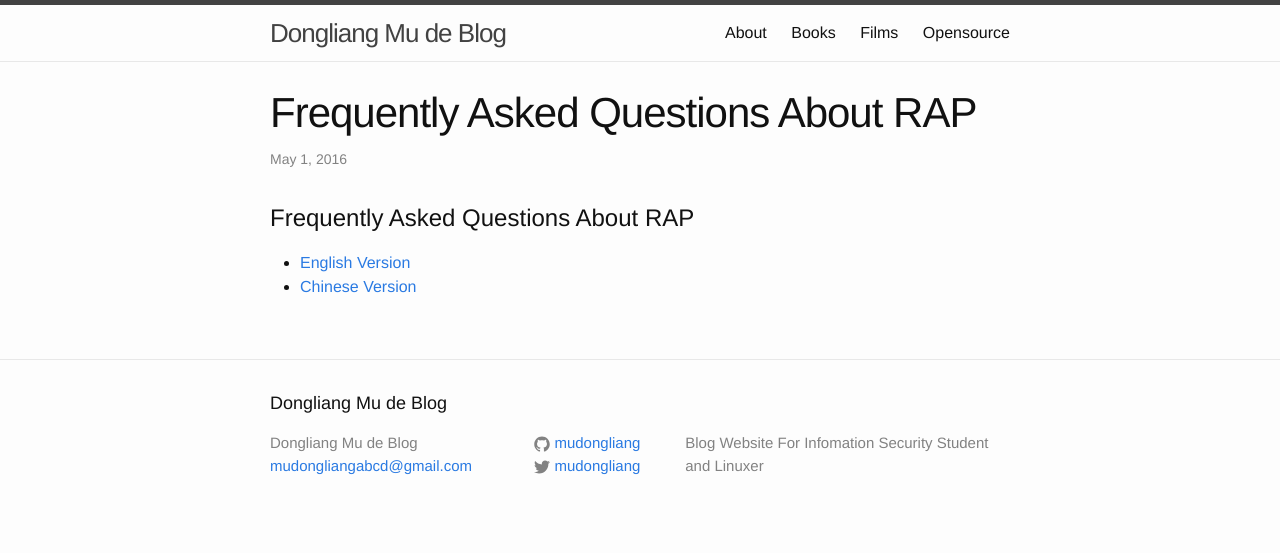
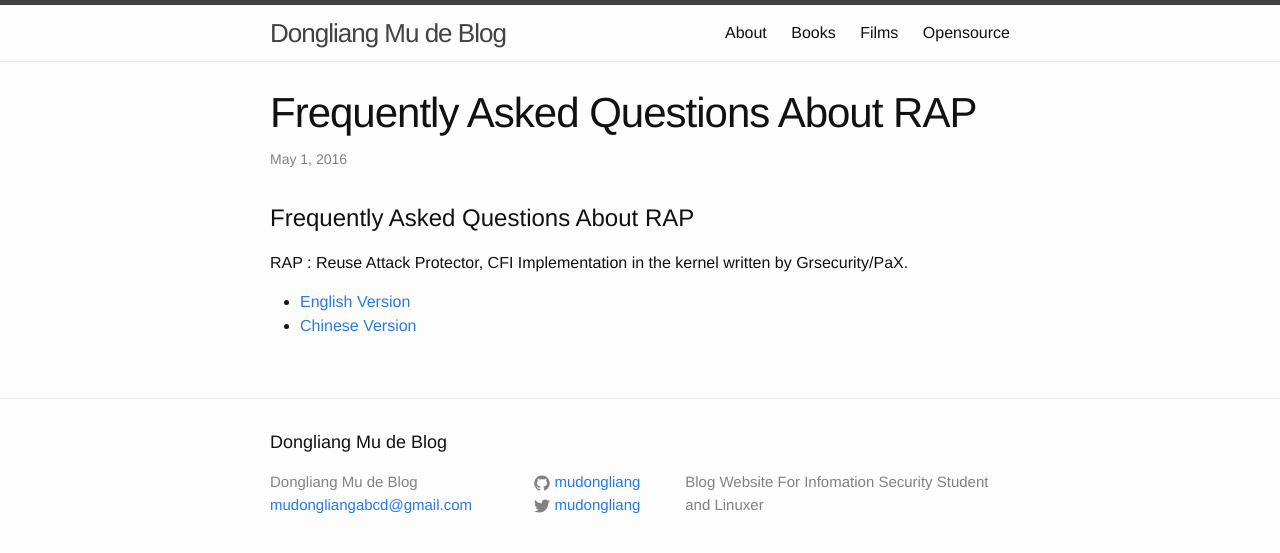
Before and after one commit to mudongliang/mudongliang.github.io, a Jekyll site: the page built from _posts/2016-05-01-frequently-asked-questions-about-rap.md, in a window 1280 px wide. Shown: the top 553 px of the page. Built offline with Jekyll 4.4.1, drawn with Linux system fonts in a browser that asks for light colours.

Commit message:
Add explain for RAP

```diff
--- a/_posts/2016-05-01-frequently-asked-questions-about-rap.md
+++ b/_posts/2016-05-01-frequently-asked-questions-about-rap.md
@@ -9,5 +9,7 @@ tags: []
 
 # Frequently Asked Questions About RAP
 
+RAP : Reuse Attack Protector, CFI Implementation in the kernel written by Grsecurity/PaX.
+
 - [English Version](https://grsecurity.net/rap_faq.php)
 - [Chinese Version](http://hardenedlinux.org/system-security/2016/05/01/FAQ_about_RAP.html)
```
